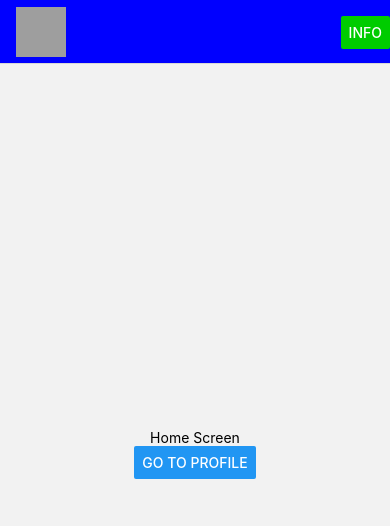
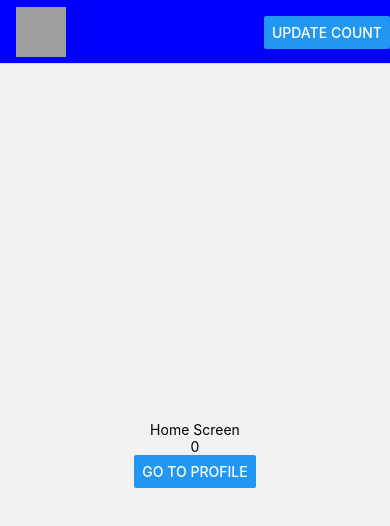
Before and after one commit to carterlc/react-mobile-navigation, a React Native app: screen / in a window 390 px wide. Shown: the top 526 px of the page. Built offline with nearby package versions, Linux system fonts and the light colour scheme; grey boxes are pictures that could not be loaded.

Commit message:
Added header interaction by adding a button that updates a count in the homescreen.

```diff
--- a/App.js
+++ b/App.js
@@ -4,9 +4,23 @@
 import { createNativeStackNavigator } from '@react-navigation/native-stack';
 
 function HomeScreen({ navigation }) {
+
+const [count, setCount] = React.useState(0);
+
+React.useEffect(() => {
+  // Use `setOptions` to update the button that we previously specified
+  // Now the button includes an `onPress` handler to update the count
+  navigation.setOptions({
+    headerRight: () => (
+      <Button onPress={() => setCount((c) => c + 1)} title="Update count" />
+    ),
+  });
+}, [navigation, setCount]);
+
   return (
     <View style={{ flex: 1, alignItems: 'center', justifyContent: 'center' }}>
       <Text>Home Screen</Text>
+      <Text>{count}</Text>
       <Button
         title="Go to Profile"
         onPress={() =>
@@ -58,14 +72,11 @@
           component={HomeScreen}
           options={{
             headerTitle: (props) => <LogoTitle {...props} />,
+            // Add a placeholder button without the `onPress` to avoid flicker
             headerRight: () => (
-              <Button
-                onPress={() => alert('This is a button!')}
-                title="Info"
-                color="#00cc00"
-              />
+              <Button title="Update count" />
             ),
-           }}
+          }}
 
         />
         <Stack.Screen
```
